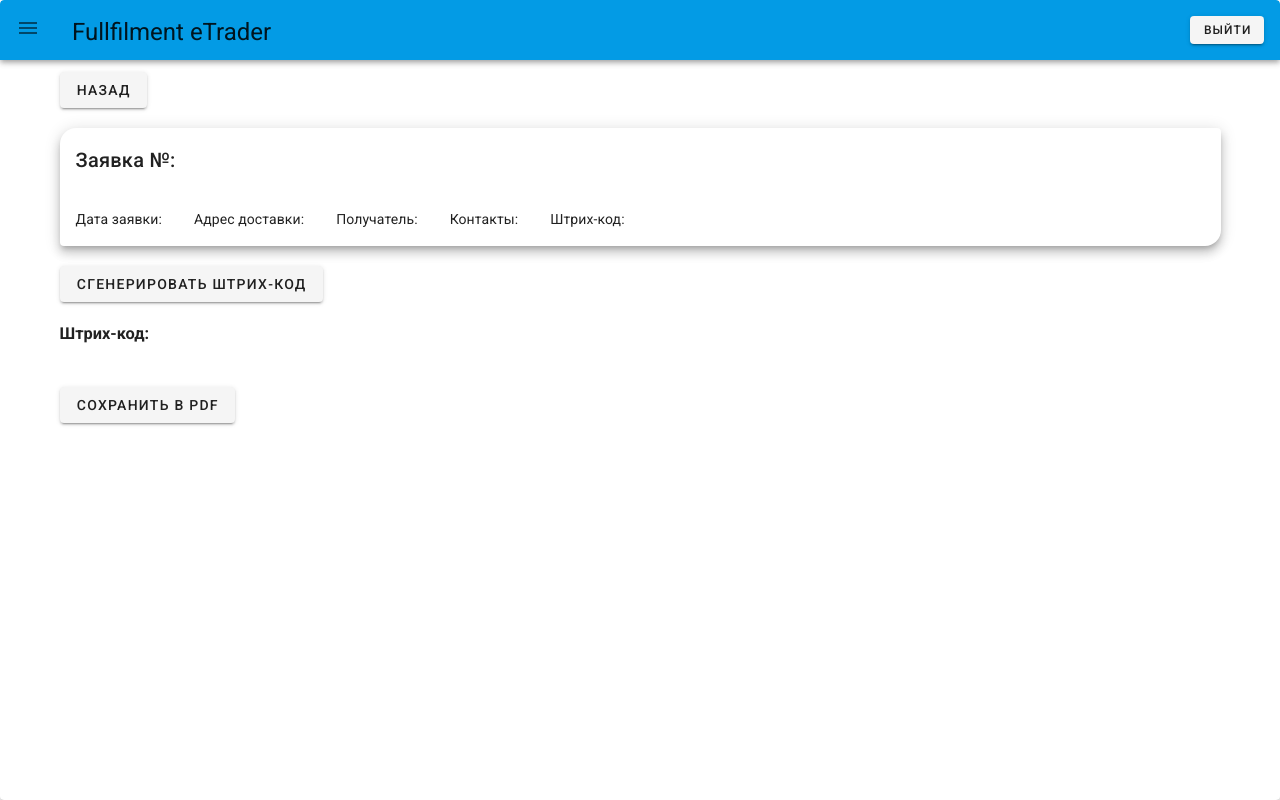
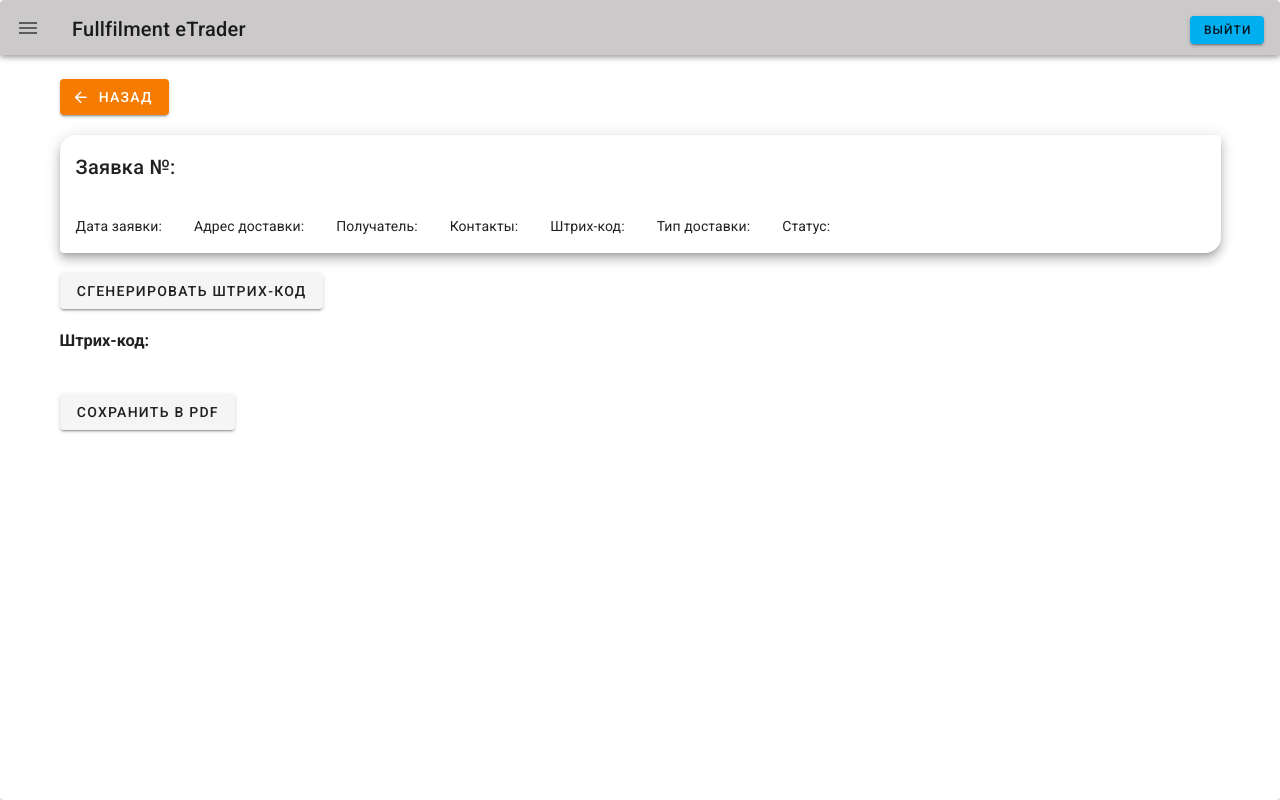
Before and after one commit to tolepbekova/fulfillment, a Vue app: page /requests/view/1 in a window 1280 px wide. Built offline with nearby package versions, Linux system fonts and the light colour scheme; no server answers.

Commit message:
Добавил страничку в регистрации

```diff
--- a/src/layouts/MainLayout.vue
+++ b/src/layouts/MainLayout.vue
@@ -5,15 +5,15 @@
             class="mx-auto overflow-hidden card"
             >
                 <v-app-bar
-                color="light-blue darken-1"
+                color="rgb(203, 201, 201)"
 
                 prominent
-                :height="60"
+                :height="55"
                 >
                 <!-- dark -->
                 <v-app-bar-nav-icon @click.stop="drawer = !drawer"></v-app-bar-nav-icon>
 
-                <v-toolbar-title>Fullfilment eTrader</v-toolbar-title>
+                <v-toolbar-title class="title">Fullfilment eTrader</v-toolbar-title>
 
                 <v-spacer></v-spacer>
 
@@ -27,7 +27,7 @@
                     <v-icon>mdi-filter</v-icon>
                 </v-btn> -->
                 <v-toolbar-title>{{username}}</v-toolbar-title>
-                <v-btn @click="logout()" small class="mt-3">
+                <v-btn @click="logout()" color="#00afef" small class="mt-3">
                     Выйти
                 </v-btn>
 
@@ -38,6 +38,7 @@
                 absolute
                 bottom
                 temporary
+                color=""
                 >
                 <v-list
                     nav
@@ -47,11 +48,11 @@
                     v-model="group"
                     active-class="deep-purple--text text--accent-4"
                     >
-                    <router-link to="/main">
+                    <!-- <router-link to="/main">
                         <v-list-item>
                             <v-list-item-title>Главная</v-list-item-title>
                         </v-list-item>
-                    </router-link>
+                    </router-link> -->
 
                     <router-link to="/invoices">
                         <v-list-item>
@@ -76,44 +77,6 @@
             </v-navigation-drawer>
             <router-view/>
             </v-card>
-
-        <!-- <div class="main__inner">
-            <v-app-bar
-                elevation="6"
-                outlined
-                color="#66FF99"
-            >
-                <v-toolbar-title>Fulfillment</v-toolbar-title>
-                <div class="main__menu">
-                    <router-link to="/main">
-                        <v-btn >
-                            Главная
-                        </v-btn>
-                    </router-link>
-                    <router-link to="/invoices">
-                        <v-btn class="main__nav-btn">
-                            Накладные
-                        </v-btn>
-                    </router-link>
-                    <router-link to="/goods">
-                        <v-btn class="main__nav-btn">
-                            Товары
-                        </v-btn>
-                    </router-link>
-                </div>
-                <v-spacer></v-spacer>
-                <div class="main__user-header">
-
-                    <p>Алмат</p>
-                    <v-btn @click="logout()" class="main__nav-btn">
-                        Выйти
-                    </v-btn>
-                </div>
-            </v-app-bar>
-            <div class="main__content">
-                <router-view/>
-            </div>
-        </div> -->
     </div>
 </template>
 
@@ -186,6 +149,7 @@ export default {
             align-items: center;
             p{
                 margin: 0;
+
             }
         }
 }
@@ -194,5 +158,9 @@ export default {
     height: 100%;
 }
 
+.title{
+    font-size: 1.23rem !important;
+}
+
 
 </style>
--- a/src/views/AddInvoice.vue
+++ b/src/views/AddInvoice.vue
@@ -64,6 +64,7 @@
                                 <v-btn color="#66FF99" type="submit" class="form__button" block>
                                     Сохранить
                                 </v-btn>
+                                <router-link to="/invoices">
                                     <v-btn
                                         class="mt-3"
 
@@ -77,6 +78,7 @@
                                         mdi-arrow-left
                                         </v-icon>Назад
                                     </v-btn>
+                                </router-link>
                             </v-form>
                         </v-card>
                     </v-col>
--- a/src/views/Invoices.vue
+++ b/src/views/Invoices.vue
@@ -1,6 +1,7 @@
 <template>
     <div class="invoices">
         <div class="invoices__inner">
+            <h2 class="mt-5 ml-5">Накладные</h2>
             <router-link to="/invoices/add">
                 <v-btn
                     color="green"
--- a/src/views/Login/Login.vue
+++ b/src/views/Login/Login.vue
@@ -77,7 +77,7 @@ export default {
                 }).then((response) => {
                     console.log(response.data)
                     localStorage.setItem('usertoken', response.data.auth_token)
-                    this.$router.push('/main')
+                    this.$router.push('/invoices')
                 }).catch((error) => {
                     console.log(error.response.data.non_field_errors)
                     error.response.data.non_field_errors.forEach((element) => {
--- a/src/views/Request/RequestView.vue
+++ b/src/views/Request/RequestView.vue
@@ -2,10 +2,20 @@
     <div id="element-to-convert" class="request">
         <v-container>
             <router-link to="/requests">
-                <v-btn>
-                    Назад
+                <v-btn
+                    class="mt-3"
+
+                    color="orange darken-2"
+                    dark
+                >
+                <v-icon
+                dark
+                left
+                >
+                mdi-arrow-left
+                </v-icon>Назад
                 </v-btn>
-            </router-link>
+                </router-link>
             <v-card
             elevation="7"
             shaped
@@ -30,6 +40,15 @@
                     <v-card-subtitle>
                         Штрих-код: {{request.bar_code}}
                     </v-card-subtitle>
+                    <v-card-subtitle>
+                        Тип доставки: {{request.shipping_type}}
+                    </v-card-subtitle>
+                    <v-card-subtitle>
+                        Статус: {{request.status}}
+                    </v-card-subtitle>
+                    <!-- <v-card-subtitle>
+                        Ячейка на складе: {{request.status}}
+                    </v-card-subtitle> -->
                 </div>
             </v-card>
             <v-btn
@@ -62,7 +81,7 @@ export default {
     }),
     methods:{
         getRequestData(){
-            axios.get('http://87.255.194.27:8001/api/orders/' + localStorage.getItem('requestId'),
+            axios.get('http://87.255.194.27:8001/api/orders/' +  localStorage.getItem('requestId') + '/detail/',
             {
                 headers:{
                     Authorization: 'Token ' + localStorage.getItem('usertoken')
--- a/src/views/Request/SendRequest1.vue
+++ b/src/views/Request/SendRequest1.vue
@@ -93,6 +93,21 @@
                                 <v-btn color="#66FF99" type="submit" class="form__button mt-3" block>
                                     Продолжить
                                 </v-btn>
+                                <router-link to="/requests">
+                                    <v-btn
+                                        class="mt-3"
+
+                                        color="orange darken-2"
+                                        dark
+                                    >
+                                        <v-icon
+                                        dark
+                                        left
+                                        >
+                                        mdi-arrow-left
+                                        </v-icon>Назад
+                                    </v-btn>
+                                </router-link>
                             </v-form>
                         </v-card>
                     </v-col>
--- a/src/views/ViewInvoice.vue
+++ b/src/views/ViewInvoice.vue
@@ -2,13 +2,33 @@
     <div class="view-invoice">
         <div class="view-invoice__inner">
             <v-container>
-                <v-card>
-                    <v-col>
+                <router-link to="/invoices">
+                    <v-btn
+                        class="mt-3 mb-5"
+                        color="orange darken-2"
+                        dark
+                        >
+                            <v-icon
+                            dark
+                            left
+                            >
+                            mdi-arrow-left
+                            </v-icon>Назад
+                        </v-btn>
+                    </router-link>
+                <v-row>
+                    <v-col cols="4">
+                        <v-card
+                        elevation="7"
+                        shaped
+                        >
+                            <v-col class="mt-3 ml-3">
                                 <h3>Накладная № {{invoiceNumber}}</h3>
                                 <p>Дата накладной: {{invoiceDate}}</p>
                             </v-col>
-
                         </v-card>
+                    </v-col>
+                    <v-col>
                         <form @submit.prevent="sendFile()" action="">
                             <v-row class="mt-5">
                                 <v-col>
@@ -23,16 +43,19 @@
                                 </v-col>
                                 <v-col>
                                     <v-btn
-                            color="warning"
                                     dark
                                     type="submit"
+                                    color="green"
                                     >
+
                                         Загрузить
                                     </v-btn>
                                 </v-col>
                                 <v-col></v-col>
                             </v-row>
                         </form>
+                    </v-col>
+                </v-row>
             </v-container>
             <v-simple-table>
                 <template v-slot:default>
```
Lines whose indentation alone changed are shown as unchanged.
